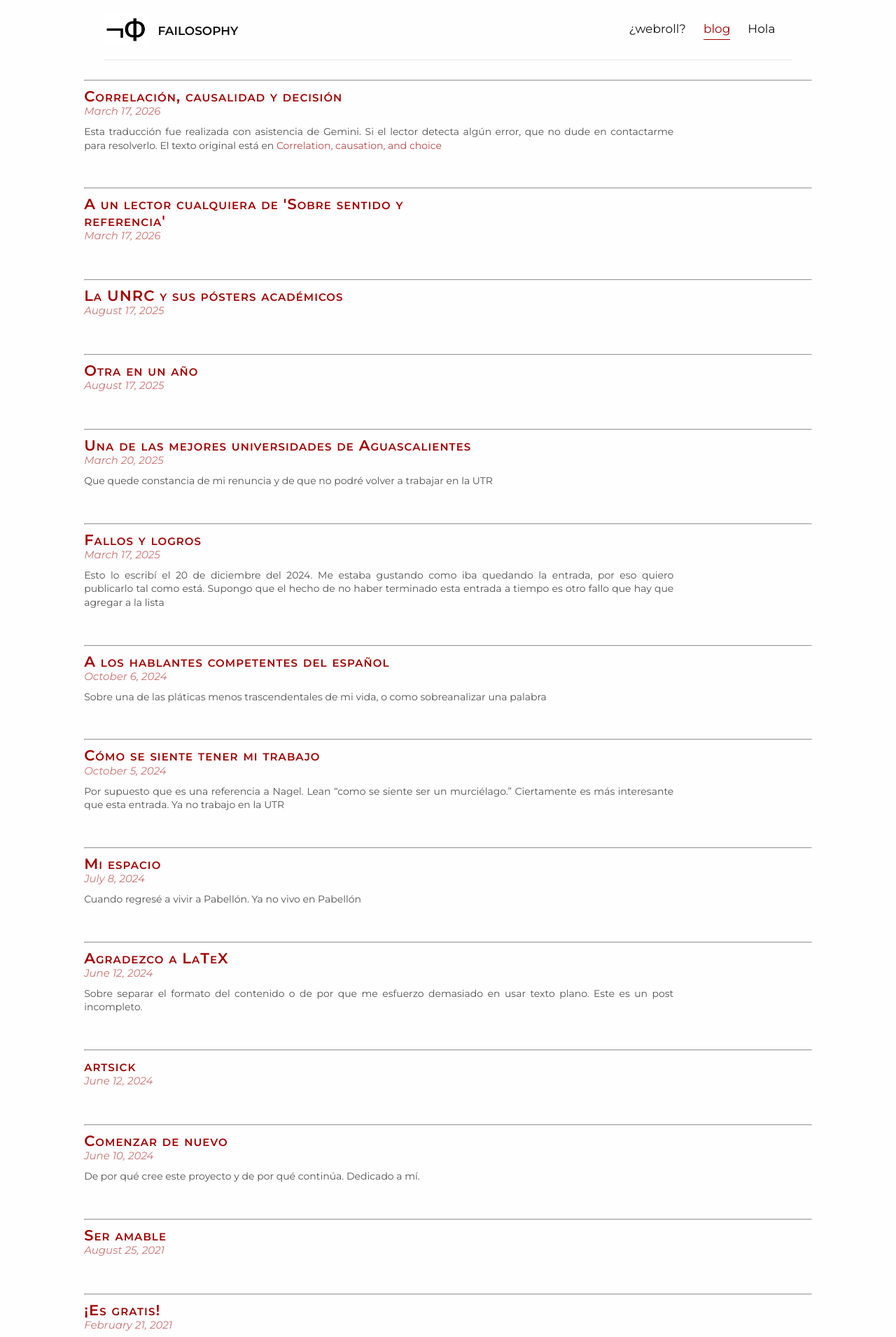
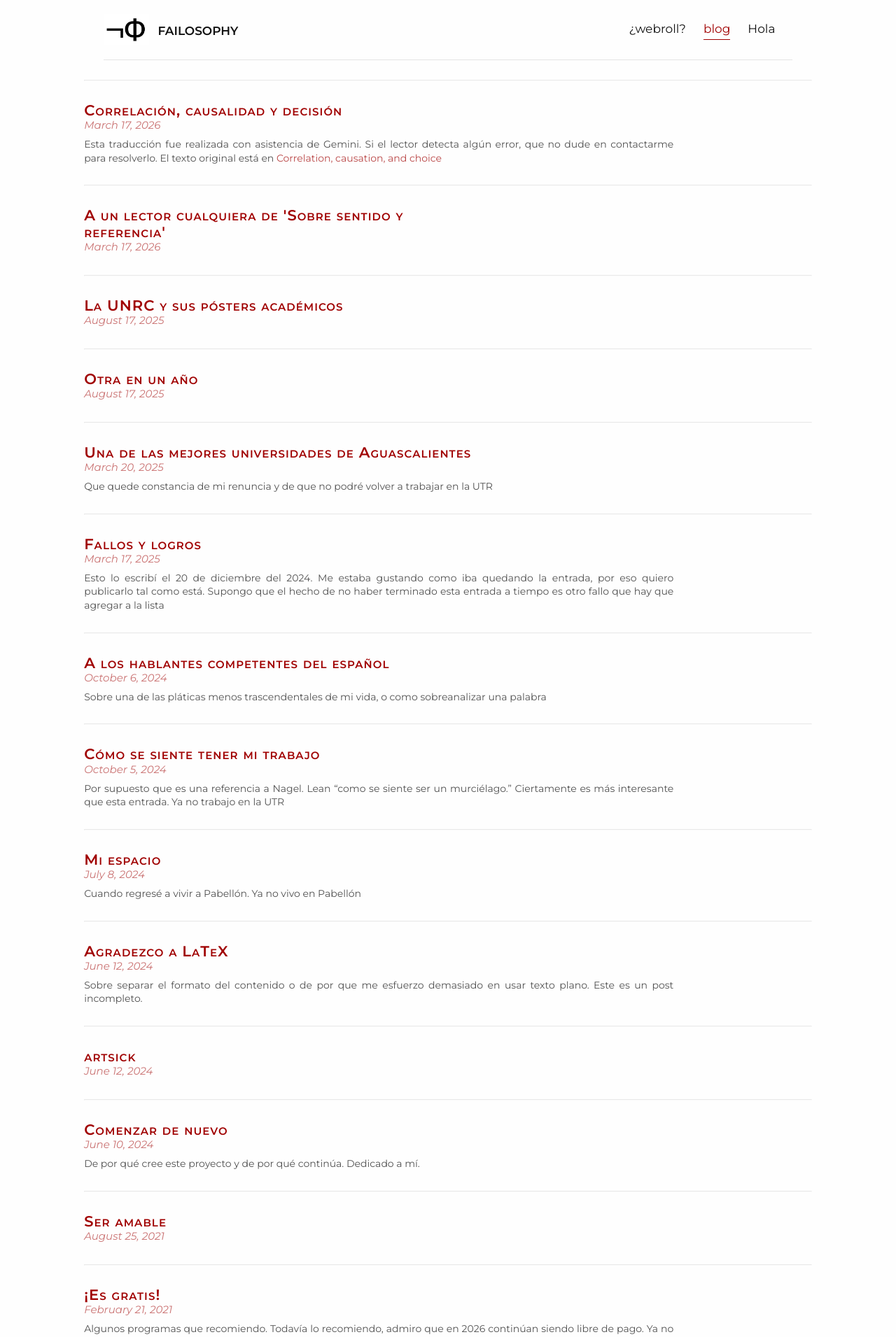
Before and after one commit to Oiuhukt/failosophy, a Jekyll site: the page built from blogpage/index.md, in a window 1280 px wide. Shown: the top 1911 px of the page at 70% size. Built offline with Jekyll 4.4.1, drawn with Linux system fonts in a browser that asks for light colours; some web fonts are replaced.

Commit message:
modificando lista de entradas. modificando formato y tamaño del extractodetalles2

```diff
--- a/css/tufte.scss
+++ b/css/tufte.scss
@@ -326,7 +326,7 @@ blockquote {
     padding: 0;
     width: 100%;
     .listing {
-        margin-bottom: 2.5rem;
+        margin-bottom: 1rem !important;
         width: 100%;
         a h3.contrast {
                 text-decoration: none;
@@ -337,6 +337,13 @@ blockquote {
                 display: block;
                 line-height: 1.1;
                 }
+
+                /* Ajuste específico para la línea horizontal */
+                        hr.slender {
+                            margin-top: 0.5rem !important;    /* Acerca la línea al texto de arriba */
+                            margin-bottom: 1.5rem !important; /* Mantiene un espacio sano con el siguiente título */
+                            opacity: 0.2;                     /* La hace un poco más sutil (opcional) */
+                        }
 
         /* Ajuste de la Fecha */
         .post-date {
@@ -349,7 +356,7 @@ blockquote {
 
         .excerpt-container,
                 .excerpt-container p {
-                    margin-top: 0.4rem !important;
+                    margin-top: 0.3rem !important;
                     font-size: 0.7rem !important;  /* SIGNIFICATIVAMENTE MÁS PEQUEÑO */
                     line-height: 1.4 !important;
                     color: $text-color !important;
```
